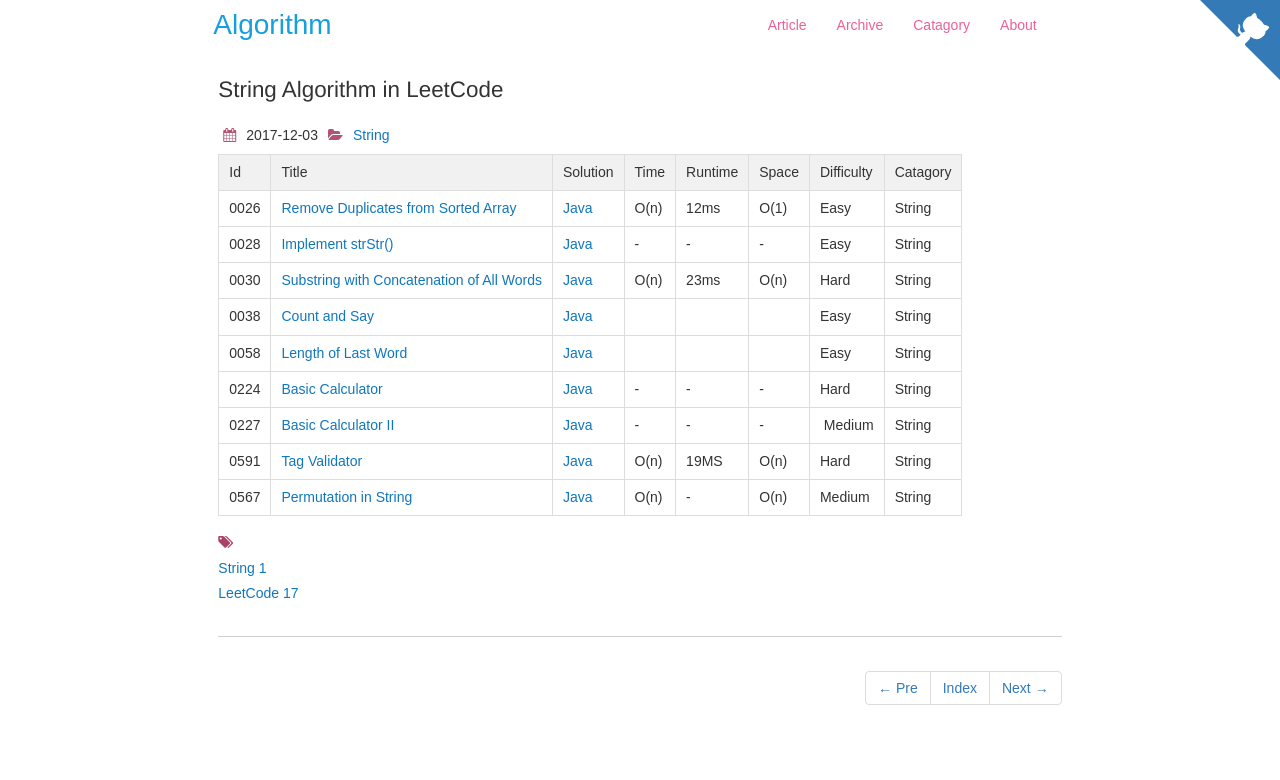
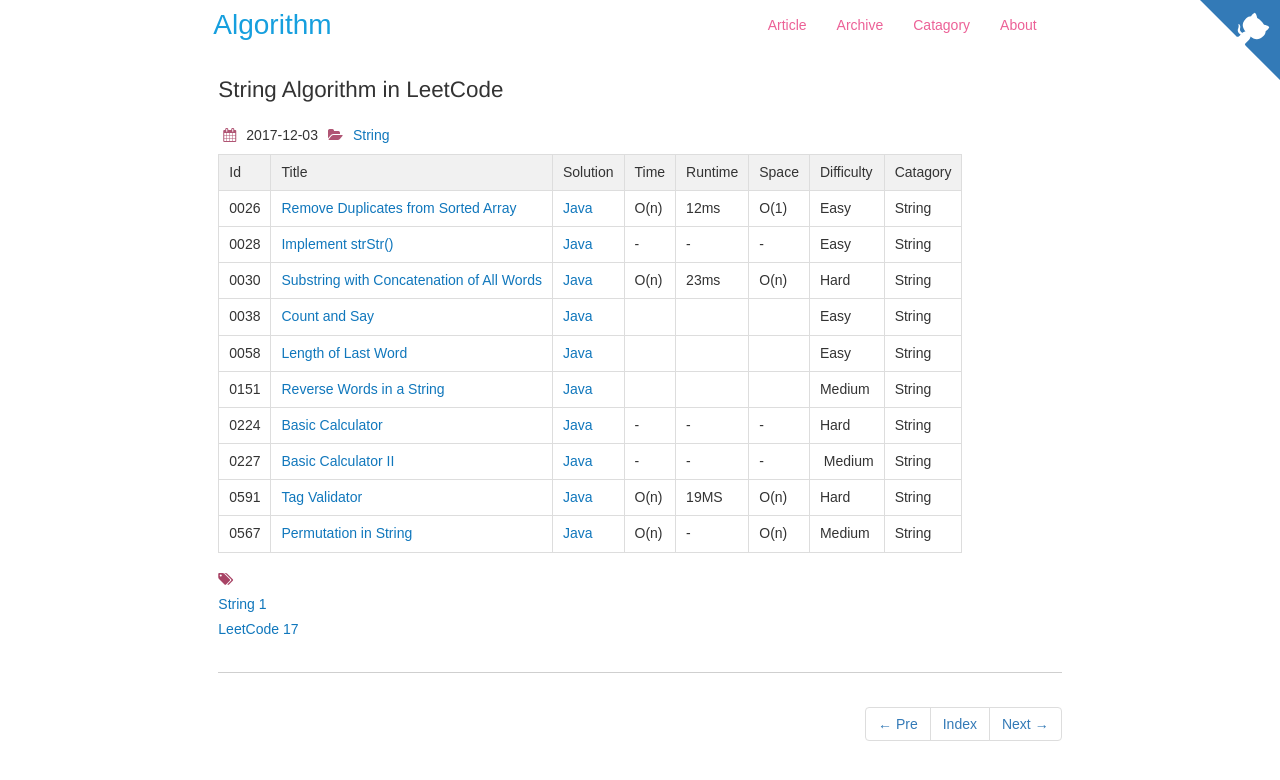
Before and after one commit to dunso/algorithm, a Jekyll site: the page built from docs/_posts/2017-12-03-String.md, in a window 1280 px wide. Shown: the top 780 px of the page. Built offline with Jekyll 4.4.1, drawn with Linux system fonts in a browser that asks for light colours; nearby versions of some CDN libraries.

Commit message:
Add index of LeetCode0151.java to docs

```diff
--- a/docs/_posts/2017-12-03-String.md
+++ b/docs/_posts/2017-12-03-String.md
@@ -17,6 +17,7 @@
 |0030|[Substring with Concatenation of All Words](https://leetcode.com/problems/substring-with-concatenation-of-all-words) | [Java](https://e.srl/leetcode-30/)  | O(n) |23ms| O(n)  |  Hard |String|
 |0038|[Count and Say](https://leetcode.com/problems/count-and-say/) | [Java](https://e.srl/leetcode-38/)  ||||  Easy |String|
 |0058|[Length of Last Word](https://leetcode.com/problems/length-of-last-word) | [Java](https://e.srl/leetcode-58/)  ||||  Easy |String|
+|0151|[Reverse Words in a String](https://leetcode.com/problems/reverse-words-in-a-string/) | [Java](https://e.srl/leetcode-151/)  ||||  Medium |String|
 |0224|[Basic Calculator](https://leetcode.com/problems/basic-calculator/) | [Java](https://e.srl/leetcode-224/)  |-|-|-|  Hard |String|
 |0227|[Basic Calculator II](https://leetcode.com/problems/basic-calculator-ii/)  | [Java](https://e.srl/leetcode-227/)  |-|-|-|  Medium |String|
 |0591|[Tag Validator](https://leetcode.com/problems/tag-validator)| [Java](https://e.srl/leetcode-591/)  | O(n) |19MS| O(n)  |  Hard |String|
```
